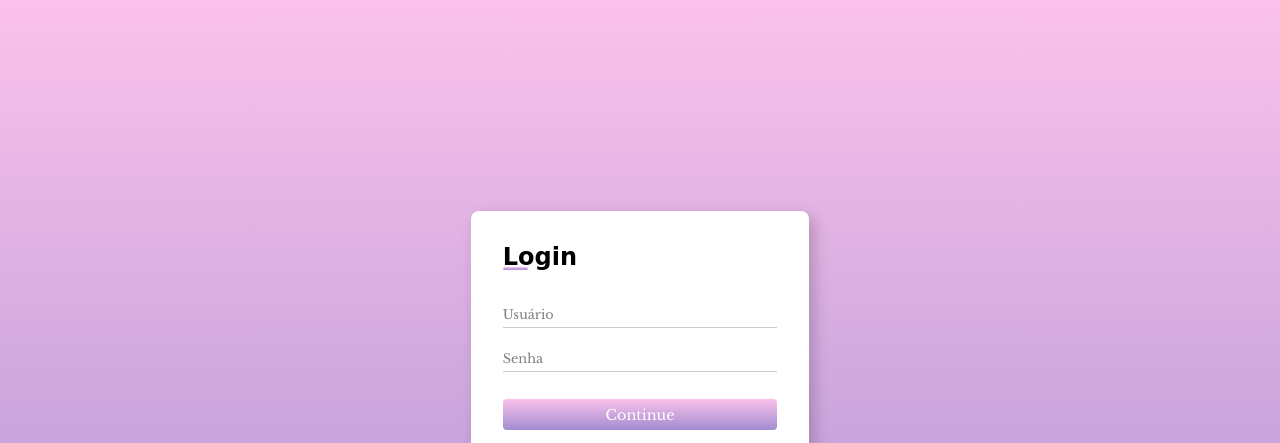
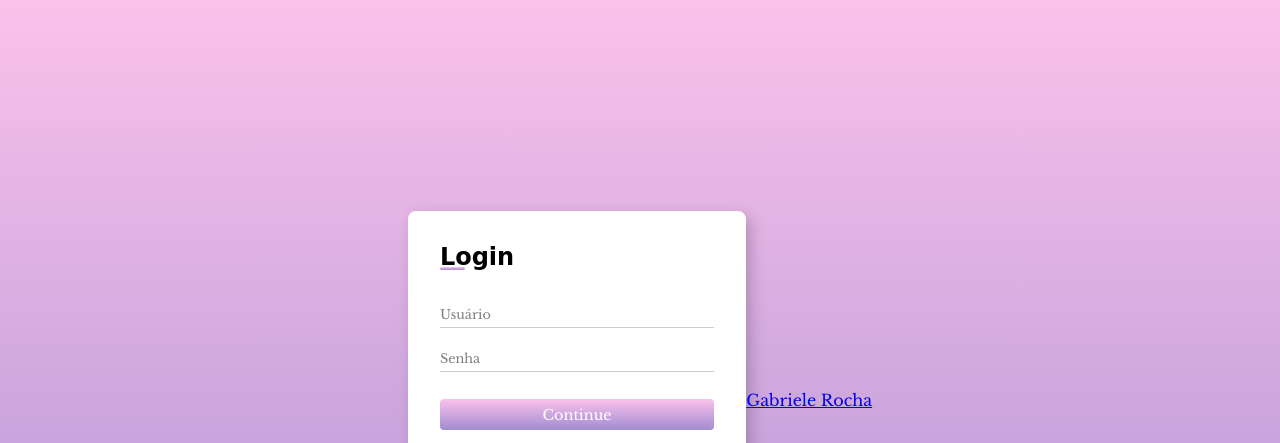
Before and after one commit to Thegabrieles/login-page, a plain HTML site: page index.html in a window 1280 px wide. Shown: the top 443 px of the page. Drawn offline with nearby package versions, Linux system fonts and the light colour scheme; a web font is replaced by a local one.

Commit message:
Primeiro Commit

```diff
--- a/index.html
+++ b/index.html
@@ -42,7 +42,13 @@
             </div>
         </div>
     </main>
-
+    <footer>
+        <div class="bottom">
+            <a href="github.com/thegabrieles">
+                Gabriele Rocha
+            </a>
+        </div>
+    </footer>
 </body>
 
 </html>
```
